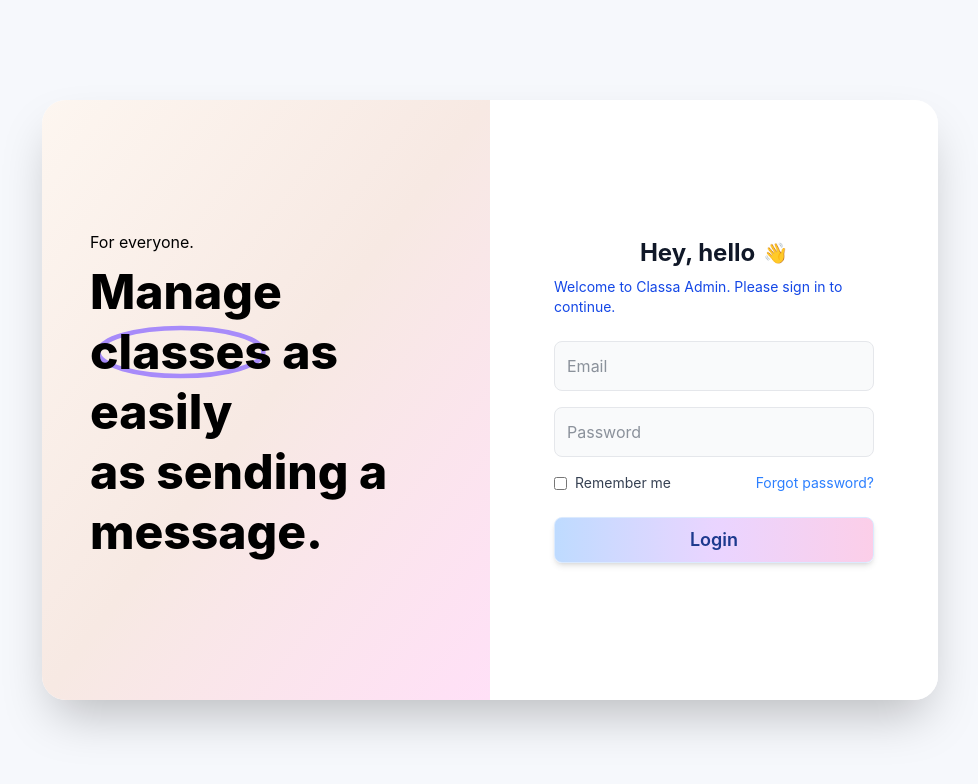
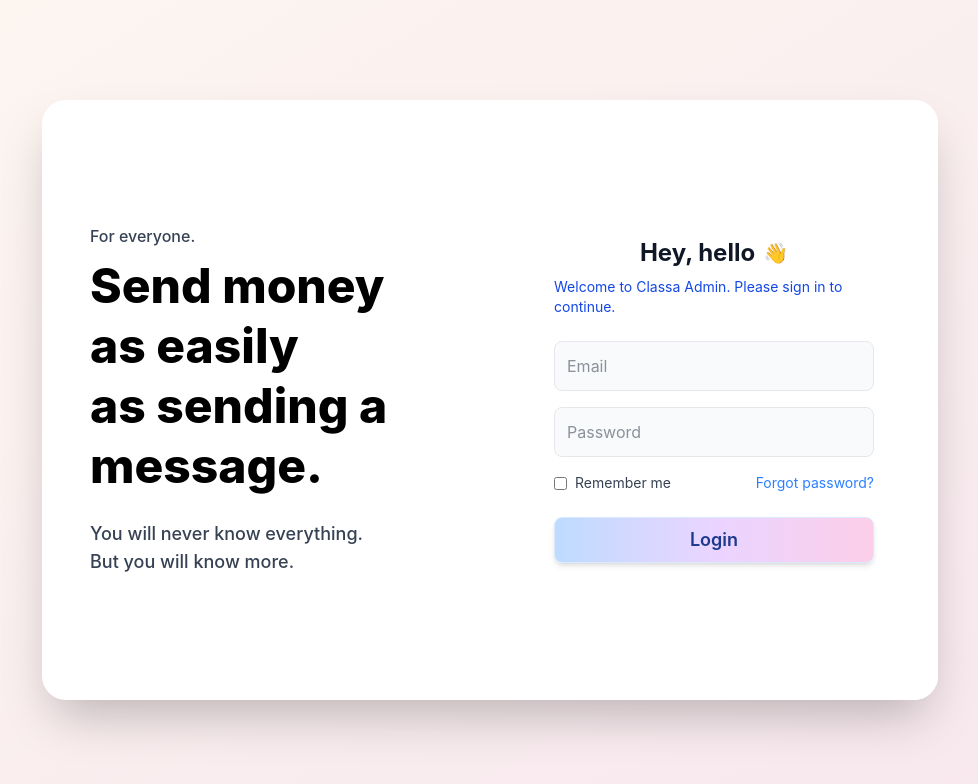
Before and after one commit to SRK005/classa-, a Next.js app: page /login in a window 1280 px wide. Shown: the top 784 px of the page, without its empty margins (150-1128 px from the left). Built offline with nearby package versions, Linux system fonts and the light colour scheme; no server answers.

Commit message:
Update login screen UI

```diff
--- a/app/login/page.tsx
+++ b/app/login/page.tsx
@@ -30,25 +30,19 @@ const Login = () => {
   };
 
   return (
-    <div className="min-h-screen flex items-center justify-center bg-[#f6f8fc]">
+    <div className="min-h-screen flex items-center justify-center bg-gradient-to-br from-[#fdf6f0] to-[#f7e7ee]">
       <div className="flex w-full max-w-4xl min-h-[600px] rounded-3xl shadow-2xl overflow-hidden bg-white">
         {/* Left: Info Panel */}
-        <div className="hidden md:flex flex-col justify-center items-start w-1/2 bg-gradient-to-br from-[#fdf6f0] via-[#f7e9e3] to-[#ffe0f7] px-12">
-          <div className="mb-2 text-base text-black font-normal">For everyone.</div>
-          <div className="relative">
-            <h1 className="text-4xl md:text-5xl font-extrabold text-black leading-tight mb-2">
-              Manage <span className="relative inline-block">
-                <span className="relative z-10">classes</span>
-                {/* SVG oval highlight */}
-                <svg
-                  className="absolute left-0 top-1/2 -translate-y-1/2 w-full h-full pointer-events-none"
-                  width="100%" height="1.2em" viewBox="0 0 120 40"
-                >
-                  <ellipse cx="60" cy="20" rx="55" ry="16" fill="none" stroke="#a78bfa" strokeWidth="3" />
-                </svg>
-              </span> as easily<br />
-              as sending a message.
-            </h1>
+        <div className="hidden md:flex flex-col justify-center items-center w-1/2 bg-transparent relative">
+          <div className="absolute inset-0 bg-transparent" />
+          <div className="relative z-10 p-12">
+            <div className="text-base font-medium text-gray-700 mb-2">For everyone.</div>
+            <div className="text-4xl md:text-5xl font-extrabold text-black leading-tight mb-4">
+              Send <span className="relative inline-block">money{/*
+                <span className="absolute left-0 right-0 bottom-0 h-2 bg-purple-200 rounded-full opacity-60" style={{ zIndex: -1 }} />
+              */}</span> as easily<br />as sending a message.
+            </div>
+            <div className="text-gray-700 text-lg font-medium mt-6">You will never know everything.<br />But you will know more.</div>
           </div>
         </div>
         {/* Right: Login Form */}
```
Also changed, not shown: 1 other file (tests, documents, lock files or other folders).
